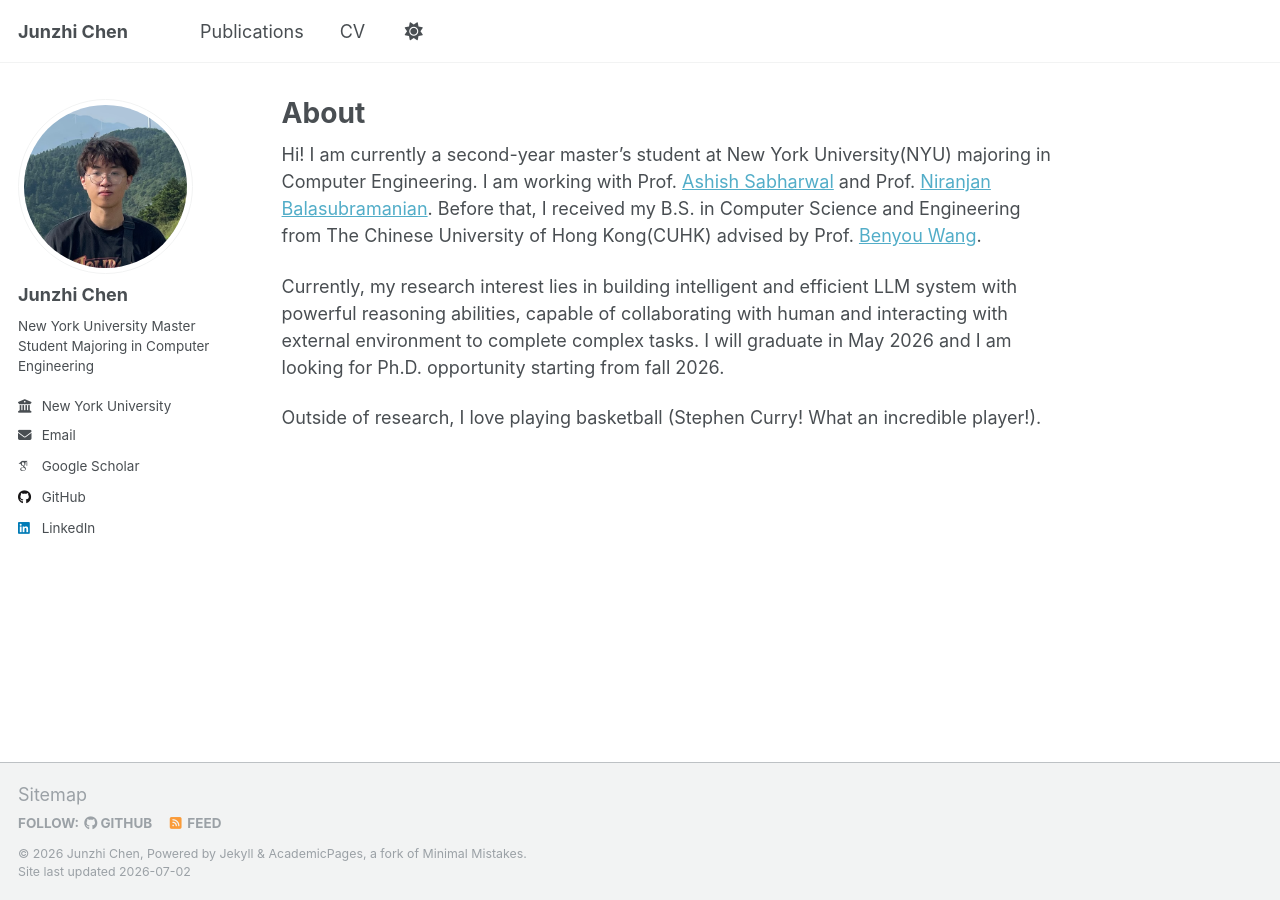
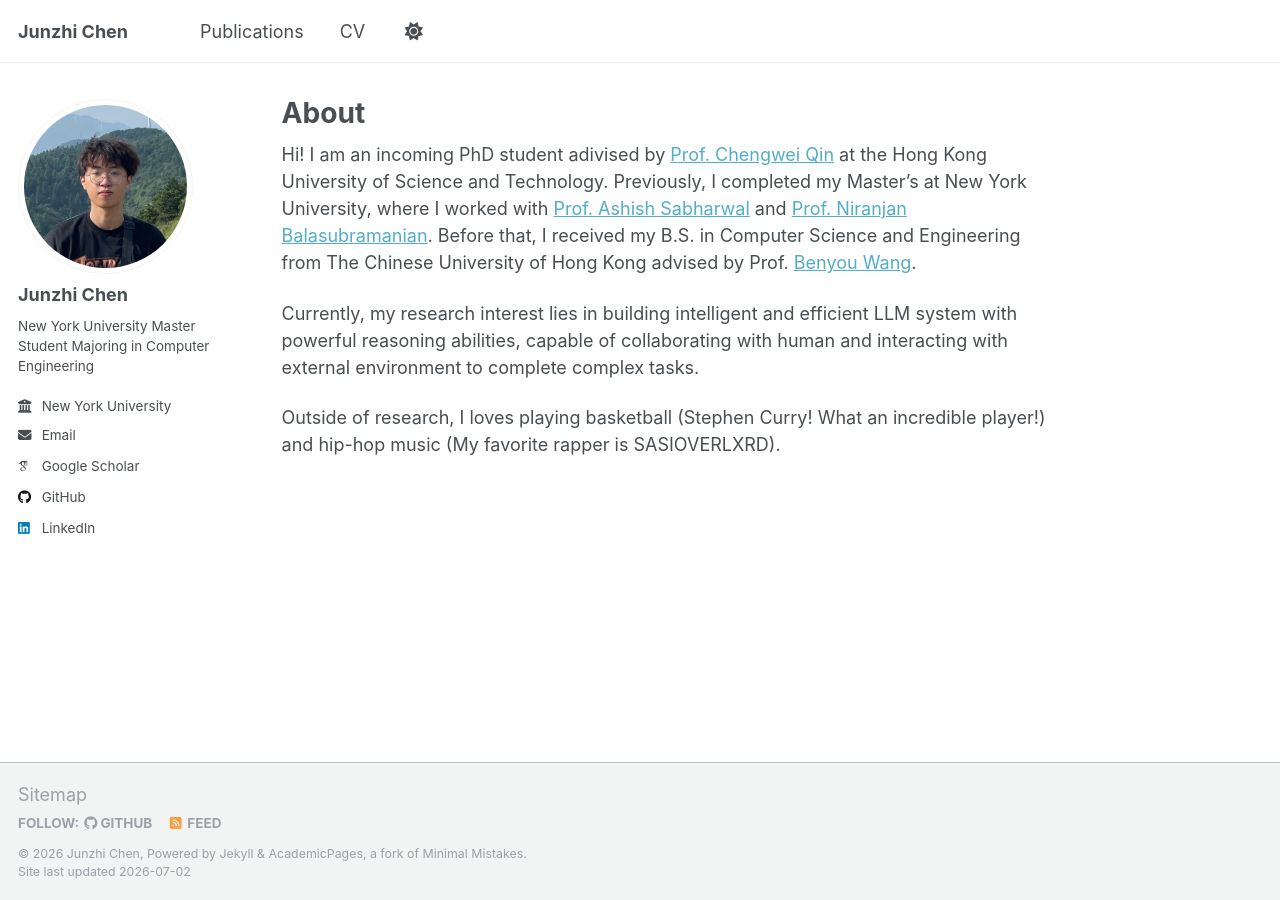
Before and after one commit to szjiozi/szjiozi.github.io, a Jekyll site: the page built from _pages/about.md, in a window 1280 px wide. Built offline with Jekyll 4.4.1, drawn with Linux system fonts in a browser that asks for light colours; some web fonts are replaced; a script that is not in the unit is left out.

Commit message:
update 2026

```diff
--- a/_pages/about.md
+++ b/_pages/about.md
@@ -7,8 +7,8 @@ redirect_from:
   - /about.html
 ---
 
-Hi! I am currently a second-year master’s student at New York University(NYU) majoring in Computer Engineering. I am working with Prof. [Ashish Sabharwal](https://www.cs.cornell.edu/~sabhar/) and Prof. [Niranjan Balasubramanian](https://www3.cs.stonybrook.edu/~niranjan/index.html). Before that, I received my B.S. in Computer Science and Engineering from The Chinese University of Hong Kong(CUHK) advised by Prof. [Benyou Wang](https://wabyking.github.io/old.html).
+Hi! I am an incoming PhD student adivised by [Prof. Chengwei Qin](https://qcwthu.github.io/) at the Hong Kong University of Science and Technology. Previously, I completed my Master’s at New York University, where I worked with [Prof. Ashish Sabharwal](https://www.cs.cornell.edu/~sabhar/) and [Prof. Niranjan Balasubramanian](https://www3.cs.stonybrook.edu/~niranjan/index.html). Before that, I received my B.S. in Computer Science and Engineering from The Chinese University of Hong Kong advised by Prof. [Benyou Wang](https://wabyking.github.io/old.html).
 
-Currently, my research interest lies in building intelligent and efficient LLM system with powerful reasoning abilities, capable of collaborating with human and interacting with external environment to complete complex tasks. I will graduate in May 2026 and I am looking for Ph.D. opportunity starting from fall 2026.
+Currently, my research interest lies in building intelligent and efficient LLM system with powerful reasoning abilities, capable of collaborating with human and interacting with external environment to complete complex tasks.
 
-Outside of research, I love playing basketball (Stephen Curry! What an incredible player!).
+Outside of research, I loves playing basketball (Stephen Curry! What an incredible player!) and hip-hop music (My favorite rapper is SASIOVERLXRD).
```
Also changed, not shown: _pages/publications.md (+8 -0 lines), 2 other files.
